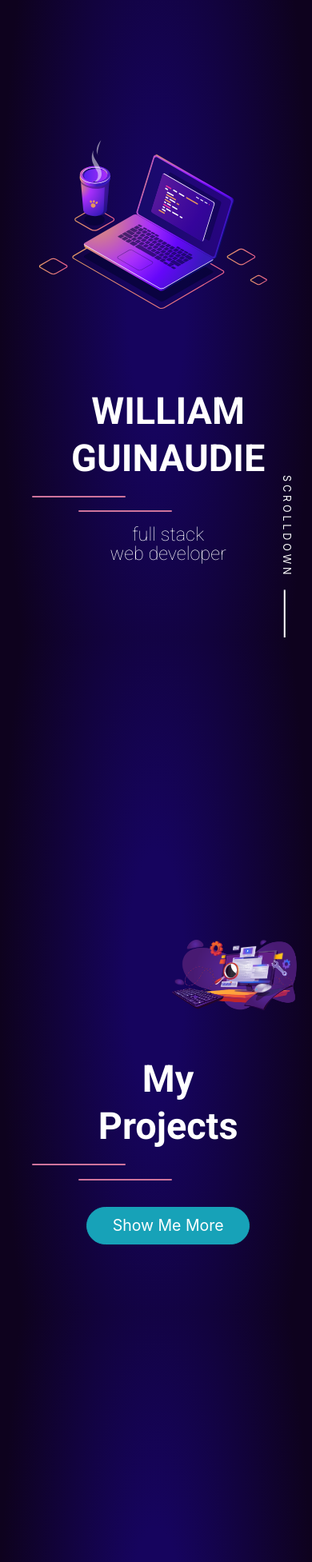
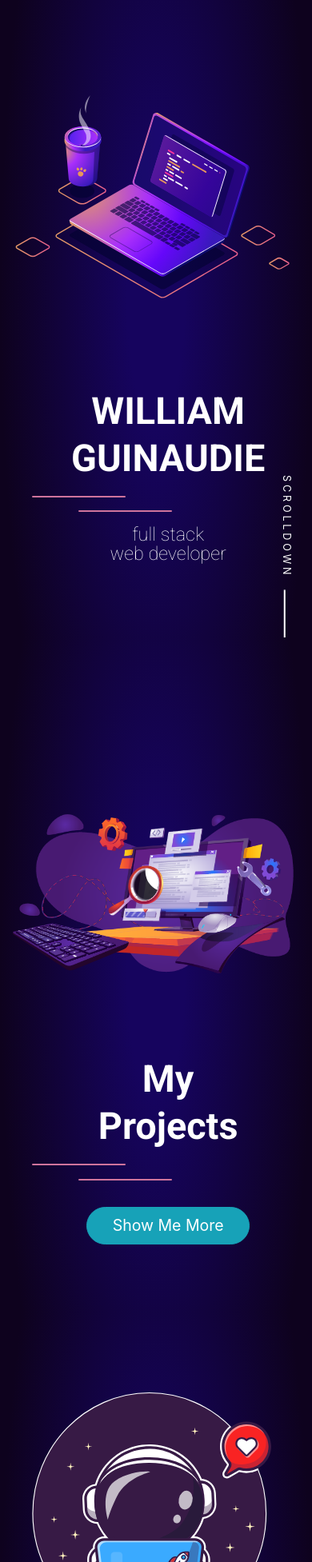
Before and after one commit to NeoHuncho/my-portfolio-old, a React (Create React App) app: page / in a window 390 px wide. Shown: the part 47-2000 px from the top of the page at 80% size. Built offline with nearby package versions, Linux system fonts and the light colour scheme.

Commit message:
improved responsiveness

```diff
--- a/src/components/AboutMe/AboutMe.css
+++ b/src/components/AboutMe/AboutMe.css
@@ -1,5 +1,15 @@
+@media screen and (max-width: 420px){
+.astronaut{
+    height: auto;
+    width: 80vw;
 
-.astronaut{
+}
+.svgAbout{
+    position: relative;
+    bottom:20vh;
+    left:8vw;
+ }}
+ @media screen and (min-width: 1024px){.astronaut{
     height: auto;
     width: 30vw;
 
@@ -7,4 +17,4 @@
 .svgAbout{
     position: relative;
     left: 62vw;
- }
+ }}
--- a/src/components/FrontPage/FrontPage.css
+++ b/src/components/FrontPage/FrontPage.css
@@ -1,13 +1,12 @@
-@media screen and (max-width: 420px){
-    .svgFront{
+@media screen and (max-width: 420px) {
+    .svgFront {
         position: relative;
-        bottom:20vw
-
+        bottom: 13vh;
+        right: 10vw;
     }
-    .computerFront{
+    .computerFront {
         height: auto;
-        width: 100vw;
-
+        width: 120vw;
     }
     .scroolDown {
         position: fixed;
@@ -18,28 +17,27 @@
         letter-spacing: 0.3em;
         writing-mode: vertical-rl;
         color: #fff;
-
     }
-    .lineSD{
+    .lineSD {
         position: fixed;
         bottom: 3vh;
         right: 0.1vw;
         width: 8vh;
         height: 2px;
         border-radius: 5px;
-        background:white;
+        background: white;
         transform: rotate(90deg);
     }
 }
-@media screen and (min-width: 1024px){
-.svgFront{
+
+@media screen and (min-width: 1024px) {
+    .svgFront {
         position: relative;
         left: 52vw;
     }
-.computerFront{
+    .computerFront {
         height: auto;
         width: 50vw;
-
     }
     .scroolDown {
         position: fixed;
@@ -50,15 +48,15 @@
         letter-spacing: 0.3em;
         writing-mode: vertical-rl;
         color: #fff;
-
     }
-.lineSD{
+    .lineSD {
         position: fixed;
         bottom: 3vh;
         left: 0.4vw;
         width: 8vh;
         height: 2px;
         border-radius: 5px;
-    background:white;
+        background: white;
         transform: rotate(90deg);
-}}
+    }
+}
--- a/src/components/MyProjects/MyProjects.css
+++ b/src/components/MyProjects/MyProjects.css
@@ -1,3 +1,16 @@
+@media screen and (max-width: 420px){
+    .svgProject{
+        position: relative;
+        bottom:12vh;
+        left:4vw;
+     }
+    .computerProject{
+        height: auto;
+        width: 90vw;
+    }
+}
+
+@media screen and (min-width: 1024px){
     .svgProject{
         position: relative;
         left: 55vw;
@@ -6,3 +19,4 @@
         height: auto;
         width: 40vw;
     }
+}
```
Lines whose indentation alone changed are shown as unchanged.
